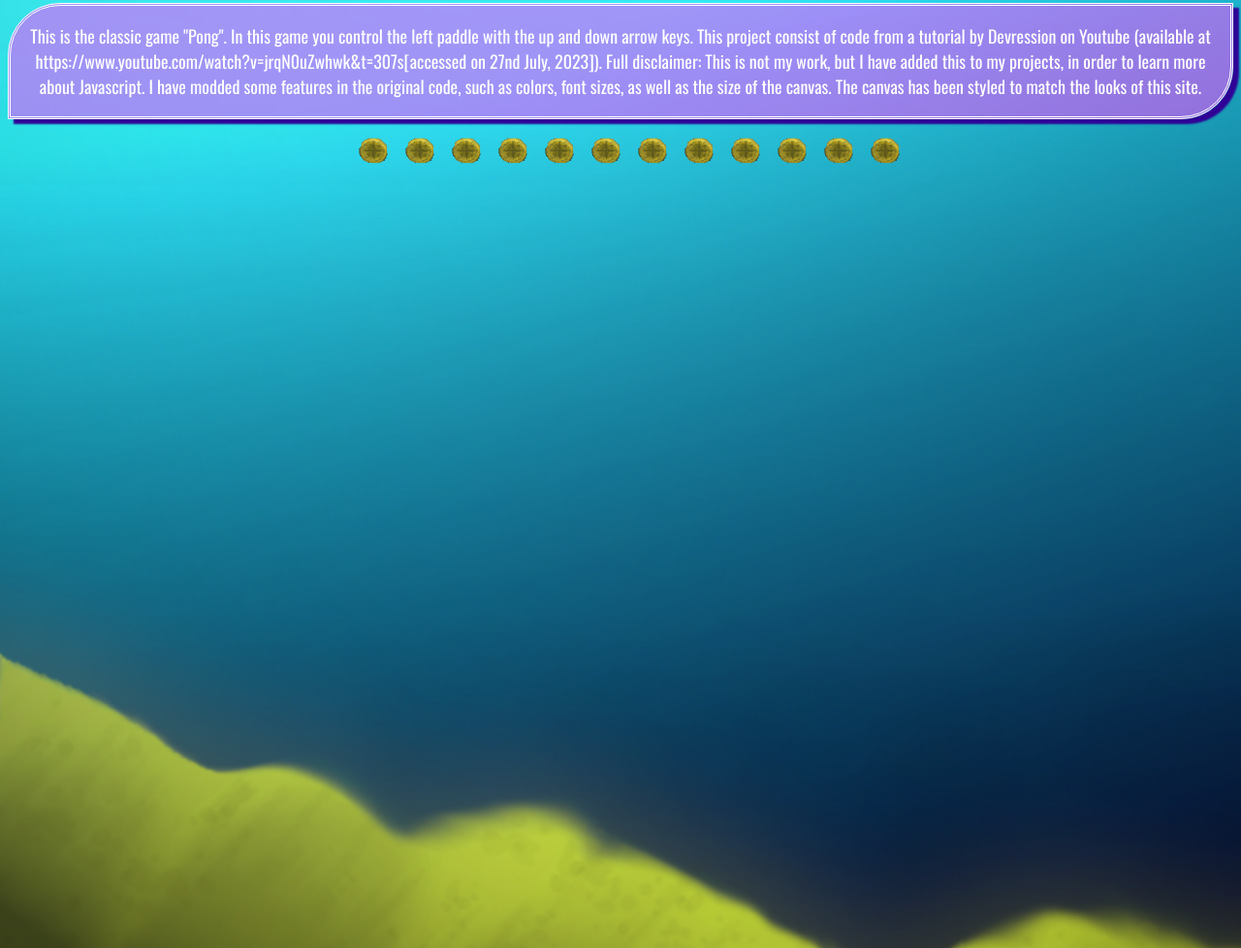
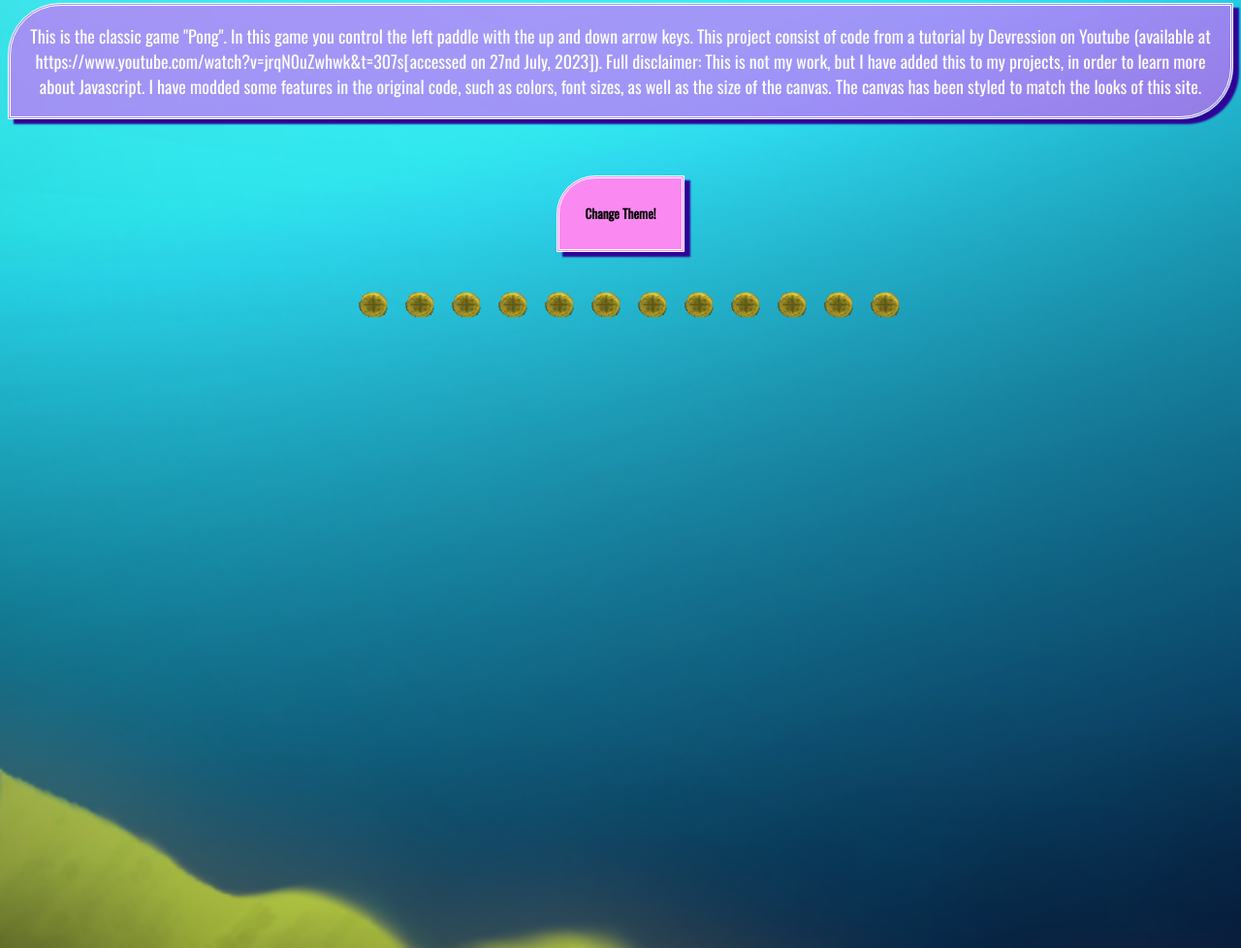
Before and after one commit to StormSkoglund/SummerProjects23, a plain HTML site: page index.html in a window 1280 px wide. Shown: the part 803-1781 px from the top of the page at 97% size. Drawn offline with nearby package versions, Linux system fonts and the light colour scheme.

Commit message:
add functions in script2.js and a button in index.html

```diff
--- a/CSS/Styles.css
+++ b/CSS/Styles.css
@@ -52,6 +52,7 @@ canvas {
 
 .piratecoin {
   transition: transform 0.5s ease-in-out;
+
   width: 2em;
   height: auto;
   opacity: 95%;
@@ -75,3 +76,20 @@ canvas {
 .depth {
   height: 1000px;
 }
+
+button {
+  background-color: #fa89f1;
+  box-shadow: 6px 5px 2px #2f0396;
+  border-top-left-radius: 3em;
+  margin: 3em;
+  border: double white;
+  font-family: "Oswald", Arial, Helvetica, Georgia, "Times New Roman", Times,
+    serif;
+  padding: 2em;
+  font-weight: bolder;
+}
+
+button:hover {
+  background-color: #fa40f1;
+  box-shadow: 3px 2px 2px #310a8c;
+}
--- a/JavaScript/script2.js
+++ b/JavaScript/script2.js
@@ -382,3 +382,14 @@ var Game = {
 
 var Pong = Object.assign({}, Game);
 Pong.initialize();
+
+// The following code is made by me
+
+// Function that changes the background theme, when a button is pressed
+const themeChangeWhenPressed = document.querySelector("button");
+
+themeChangeWhenPressed.addEventListener("click", changeTheme);
+
+function changeTheme() {
+  document.body.style.background = "black";
+}
--- a/index.html
+++ b/index.html
@@ -33,6 +33,7 @@
         as well as the size of the canvas. The canvas has been styled to match
         the looks of this site.
       </p>
+      <button>Change Theme!</button>
       <div class="coinflex">
         <span class="sp 1"></span>
         <img
```
